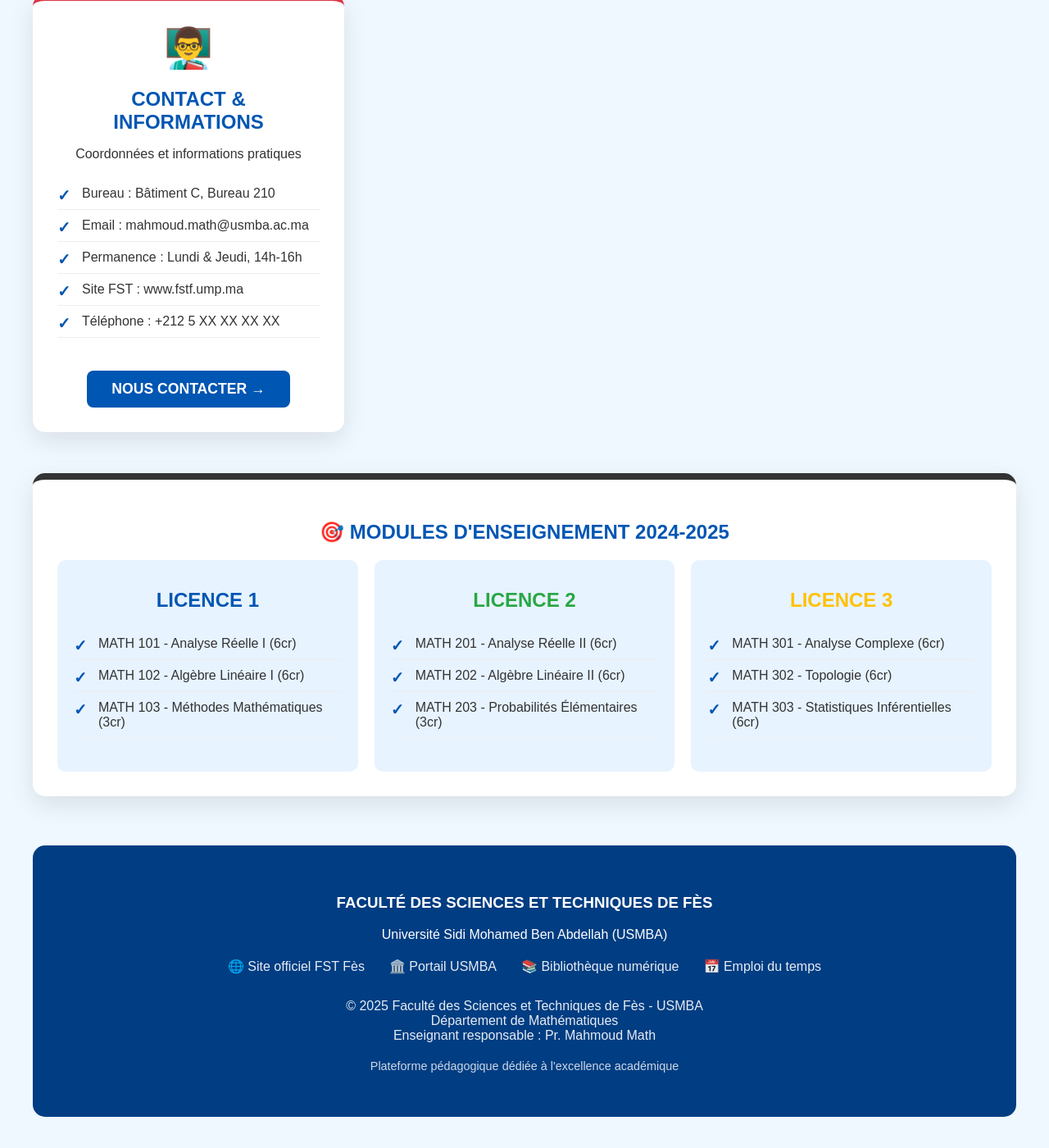
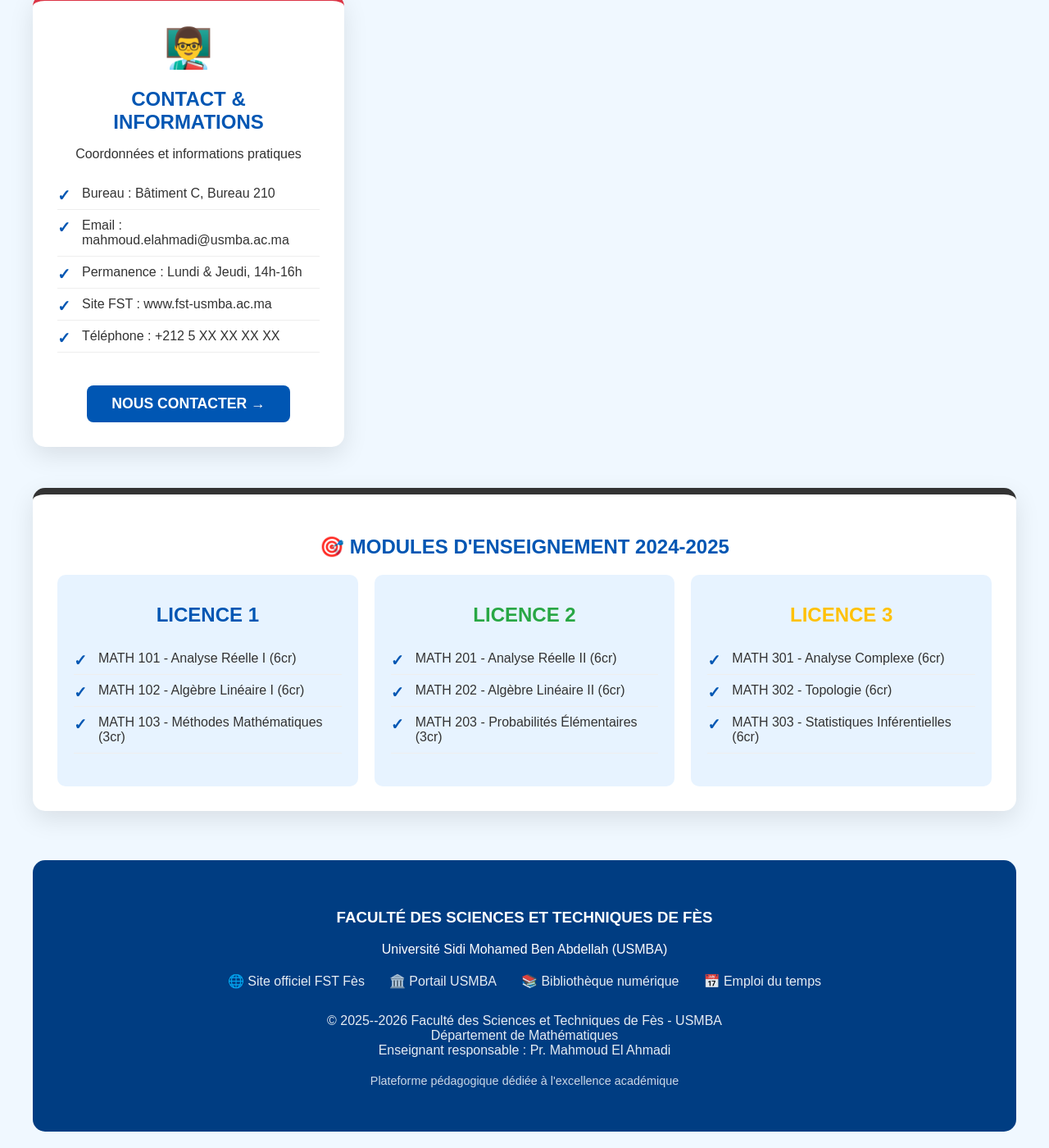
Before and after one commit to mahmoudmath/mahmoudmath.github.io, a Jekyll site: the page index.html, which Jekyll copies as it is, in a window 1280 px wide and 1400 px high, scrolled down 1472 px. Shown: the whole window at 82% size. Built offline with Jekyll 4.4.1, drawn with Linux system fonts in a browser that asks for light colours.

Commit message:
Update index.html

```diff
--- a/index.html
+++ b/index.html
@@ -309,9 +309,9 @@
                 <p>Coordonnées et informations pratiques</p>
                 <ul class="card-list">
                     <li>Bureau : Bâtiment C, Bureau 210</li>
-                    <li>Email : mahmoud.math@usmba.ac.ma</li>
+                    <li>Email : mahmoud.elahmadi@usmba.ac.ma</li>
                     <li>Permanence : Lundi & Jeudi, 14h-16h</li>
-                    <li>Site FST : www.fstf.ump.ma</li>
+                    <li>Site FST : www.fst-usmba.ac.ma</li>
                     <li>Téléphone : +212 5 XX XX XX XX</li>
                 </ul>
                 <a href="/contact/" class="action-btn">NOUS CONTACTER →</a>
@@ -362,9 +362,9 @@
             </div>
 
             <p style="margin-top: 30px; opacity: 0.9;">
-                © 2025 Faculté des Sciences et Techniques de Fès - USMBA<br>
+                © 2025--2026 Faculté des Sciences et Techniques de Fès - USMBA<br>
                 Département de Mathématiques<br>
-                Enseignant responsable : Pr. Mahmoud Math
+                Enseignant responsable : Pr. Mahmoud El Ahmadi
             </p>
             <p style="font-size: 0.9em; opacity: 0.8; margin-top: 20px;">
                 Plateforme pédagogique dédiée à l'excellence académique
```
